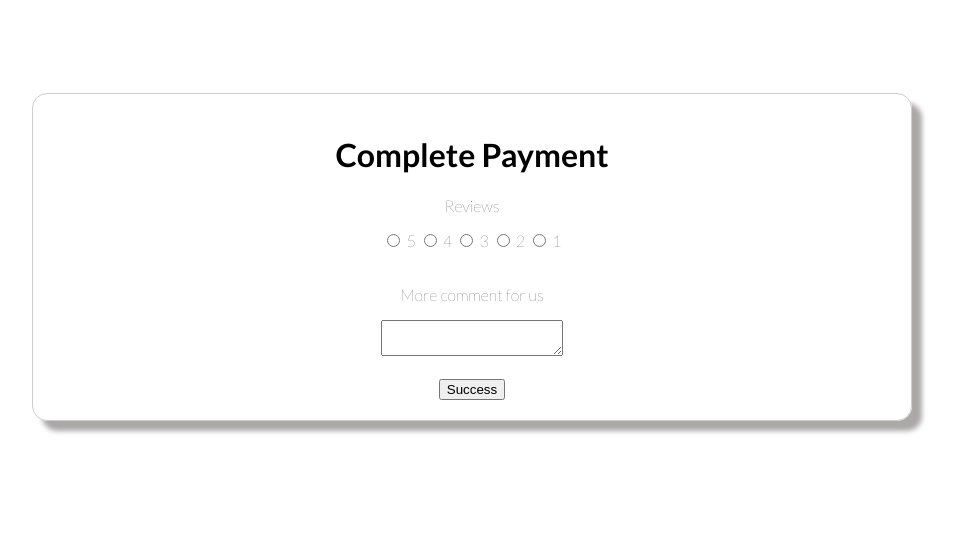
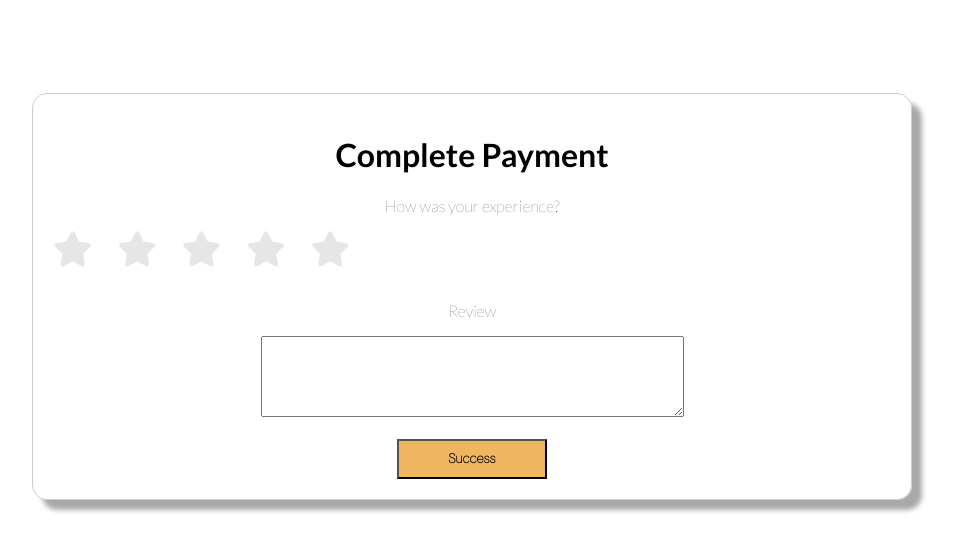
Before and after one commit to 6410685249/QueuePid, a Django app: page /customer_review in a window 1280 px wide. Shown: the part 157-709 px from the top of the page, without its empty margins (168-1124 px from the left). Run offline with Django 4.2, Linux system fonts and the light colour scheme; parts of the project's set-up code (start-up, migrations or seed data) failed here and were passed over; some web fonts are replaced.

Commit message:
Add stars to review page

```diff
--- a/QueuePid/static/css/customer_review.css
+++ b/QueuePid/static/css/customer_review.css
@@ -18,7 +18,7 @@
     text-align: center;
 }
 
-.container .stars {
+.container .rating {
     display: flex;
     align-items: center;
     gap: 25px;
@@ -32,5 +32,18 @@
 }
 
 .rating i.active {
-    color: #ff9c1a;
+    color: #F0B65F;
 }
+
+button {
+    font-family: "DM sans", sans-serif;
+    background-color: #F0B65F;
+    font-weight: bold;
+    width: 150px;
+    height: 40px;
+    cursor: pointer;
+}
+
+button:hover {
+    opacity: 0.82;
+}
--- a/QueuePid/static/templates/customer_review.html
+++ b/QueuePid/static/templates/customer_review.html
@@ -5,6 +5,7 @@
 
 {% block css %}
     <link rel="stylesheet" href="{% static 'css/customer_review.css' %}" />
+    <link rel="stylesheet" href="https://cdnjs.cloudflare.com/ajax/libs/font-awesome/6.2.1/css/all.min.css" />
 {% endblock %}
 
 {% block body %}
@@ -13,15 +14,16 @@
 
     <div class='container'>
         <h1>Complete Payment</h1>
-        <p>Reviews</p>
+        <p>How was your experience?</p>
         <form action="{% url 'customer_review' %}" method="post">
             {% csrf_token %}
             <div class='rating'>
-                <input type="radio" name="rating" value="5" onclick="fillRadioButtons(5)"> 5
-                <input type="radio" name="rating" value="4" onclick="fillRadioButtons(4)"> 4
-                <input type="radio" name="rating" value="3" onclick="fillRadioButtons(3)"> 3
-                <input type="radio" name="rating" value="2" onclick="fillRadioButtons(2)"> 2
-                <input type="radio" name="rating" value="1" onclick="fillRadioButtons(1)"> 1
+                <i class="fa-solid fa-star" name="rating" value="1" onclick="fillRadioButtons(1)"></i>
+                <i class="fa-solid fa-star" name="rating" value="2" onclick="fillRadioButtons(2)"></i>
+                <i class="fa-solid fa-star" name="rating" value="3" onclick="fillRadioButtons(3)"></i>
+                <i class="fa-solid fa-star" name="rating" value="4" onclick="fillRadioButtons(4)"></i>
+                <i class="fa-solid fa-star" name="rating" value="5" onclick="fillRadioButtons(5)"></i>
+                <br>
             </div>
             <script>
                 function fillRadioButtons(value) {
@@ -38,10 +40,20 @@
                         }
                     }
                 }
+
+                const stars = document.querySelectorAll(".rating i");
+                stars.forEach((star, index1) => {
+                star.addEventListener("click", () => {
+                    stars.forEach((star, index2) => {
+                    index1 >= index2 ? star.classList.add("active") : star.classList.remove("active");
+                    });
+                });
+                });
             </script>
             <br>
-            <p>More comment for us</p>
-            <textarea name="comment"></textarea><br><br>
+            <p>Review</p>
+            <textarea name="comment" rows="5" cols="50"></textarea>
+            <br><br>
             <button> Success </button>
         </form>
     </div>
```
Lines whose indentation alone changed are shown as unchanged.
